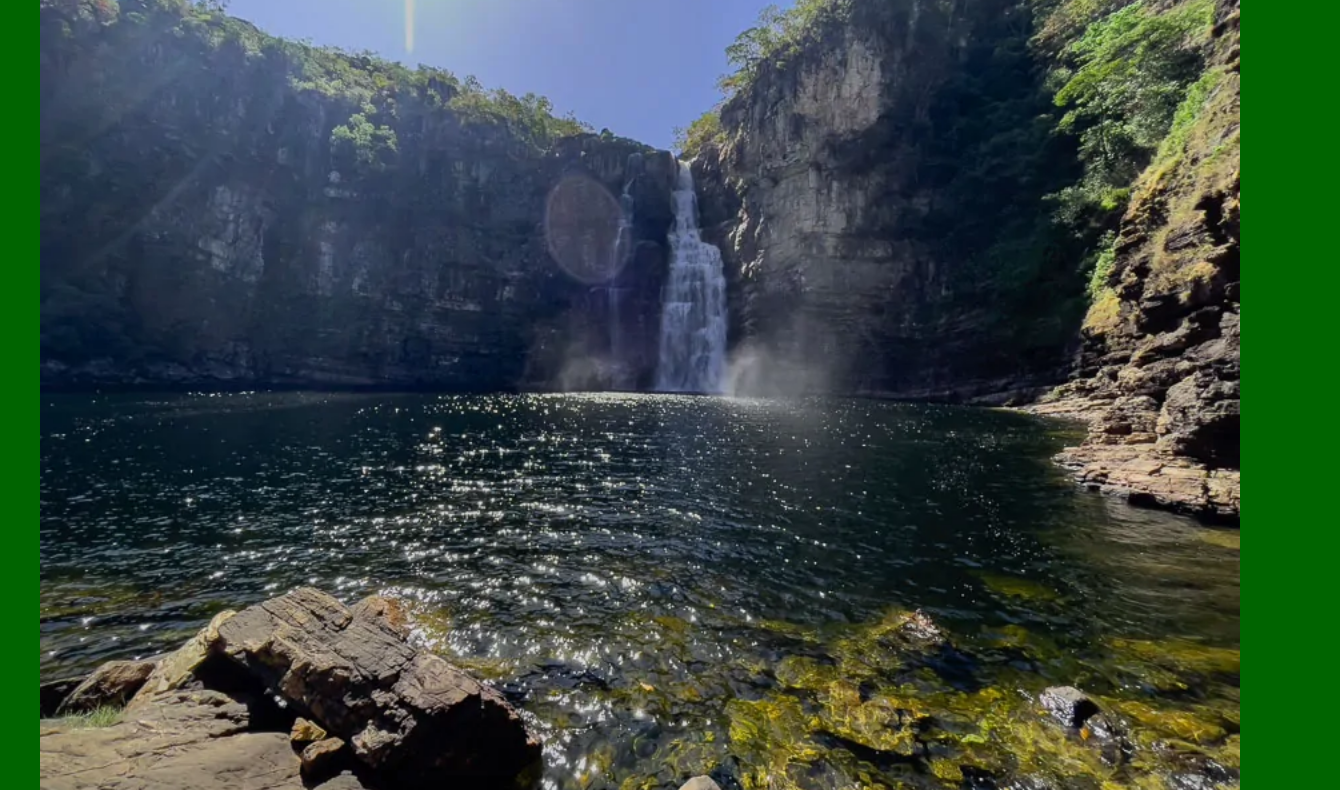
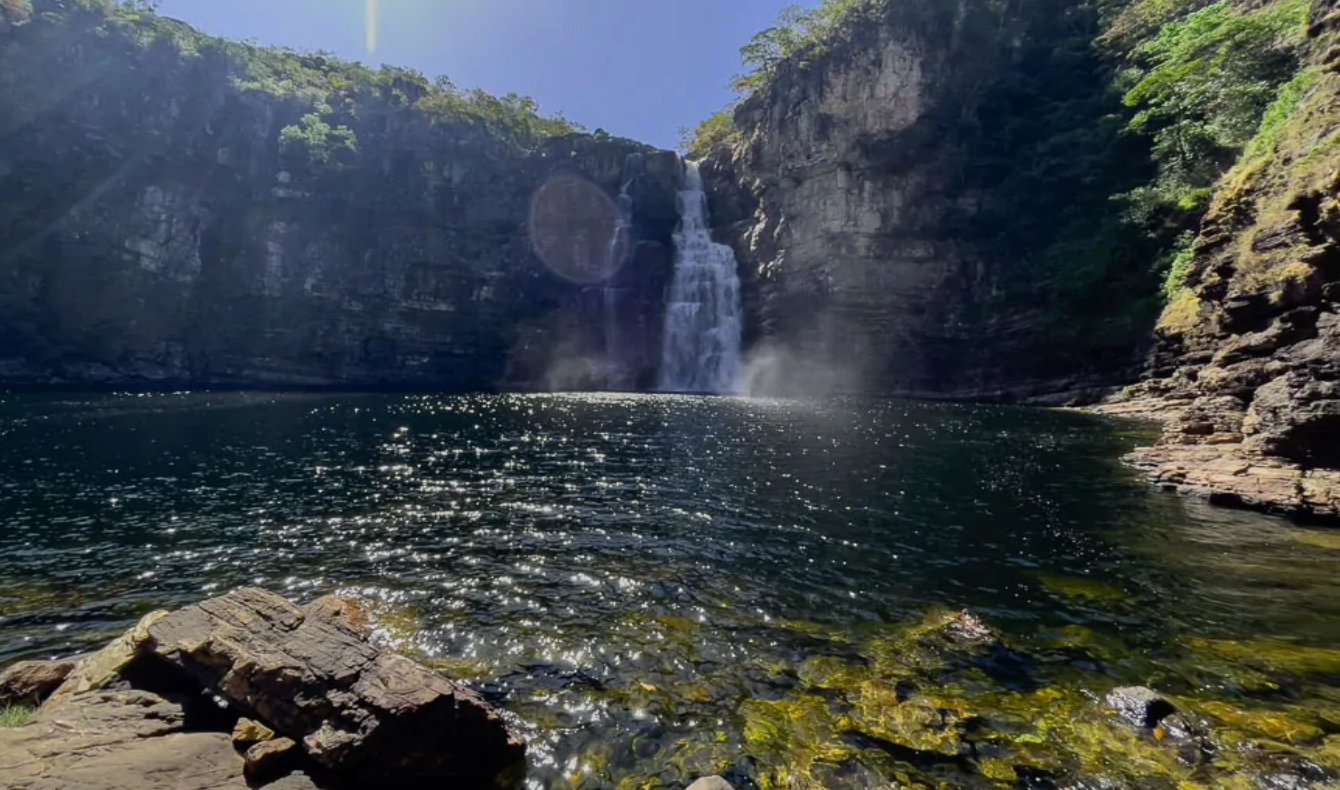
Before and after one commit to FelipeeSTK/slide-show, a plain HTML site: page index.html in a window 1280 px wide. Shown: the part 201-991 px from the top of the page, 1340 px wide, since content can reach past the window. Drawn offline with Linux system fonts and the light colour scheme.

Commit message:
Update index.html

```diff
--- a/index.html
+++ b/index.html
@@ -18,7 +18,7 @@
         <button class="avançar" onclick="avancar()"><b>AVANÇAR</b></button>
     </div>
     <main>
-        <img class="slideshow" width="1200" height="900" />
+        <img class="slideshow" width="1400" height="900" />
 
     </main>
     <script src="script.js"></script>
```
